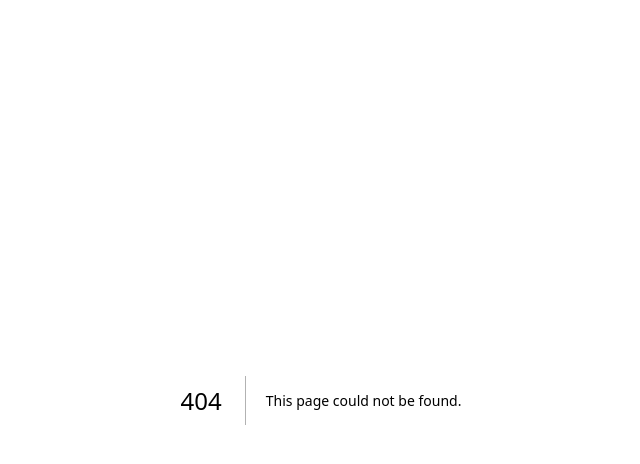
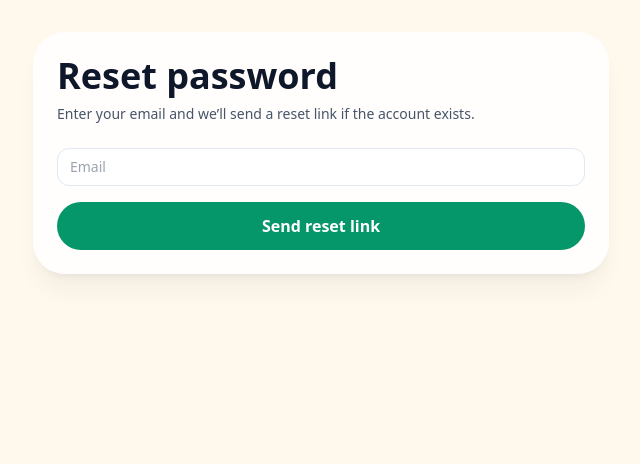
Before and after one commit to hxhhxxs/The-Challenge-, a Next.js app: page /forgot-password in a window 1280 px wide. Before the commit this address had no page. Shown: the top 464 px of the page, without its empty margins (319-959 px from the left). Built offline with nearby package versions, Linux system fonts and the light colour scheme; no server answers.

Commit message:
Add forgot password route

```diff
--- /dev/null
+++ b/app/forgot-password/page.tsx
@@ -0,0 +1,18 @@
+"use client";
+
+import { useState } from "react";
+import { createSupabaseBrowserClient } from "@/lib/supabase/client";
+import { cardClass, inputClass, pageBg } from "@/lib/challenge-ui";
+
+export default function ForgotPasswordPage() {
+  const [email, setEmail] = useState("");
+  const [message, setMessage] = useState("");
+
+  async function sendReset() {
+    const supabase = createSupabaseBrowserClient();
+    await supabase.auth.resetPasswordForEmail(email.trim().toLowerCase());
+    setMessage("If an account exists for that email, we sent a link.");
+  }
+
+  return <main className={pageBg}><section className={`${cardClass} mx-auto max-w-xl`}><h1 className="text-4xl font-black">Reset password</h1><p className="mt-2 text-sm text-slate-600">Enter your email and we’ll send a reset link if the account exists.</p><div className="mt-6 space-y-4"><input className={inputClass} placeholder="Email" type="email" value={email} onChange={(e) => setEmail(e.target.value)} />{message && <p className="rounded-xl bg-emerald-50 p-3 text-sm font-bold text-emerald-800">{message}</p>}<button onClick={sendReset} className="w-full rounded-full bg-emerald-600 px-5 py-3 font-black text-white">Send reset link</button></div></section></main>;
+}
```
